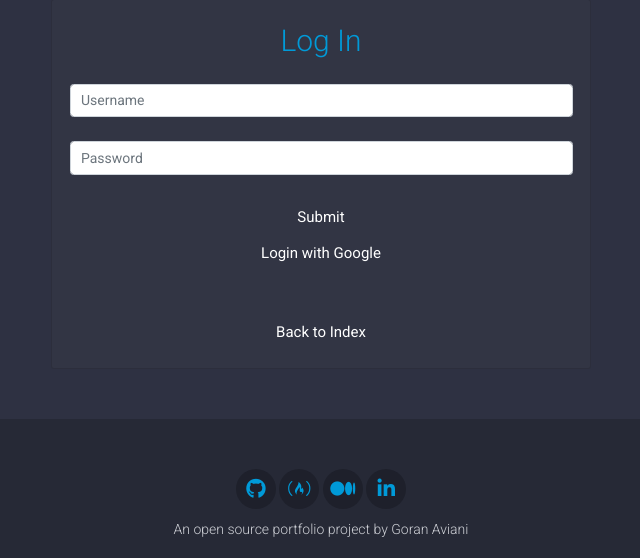
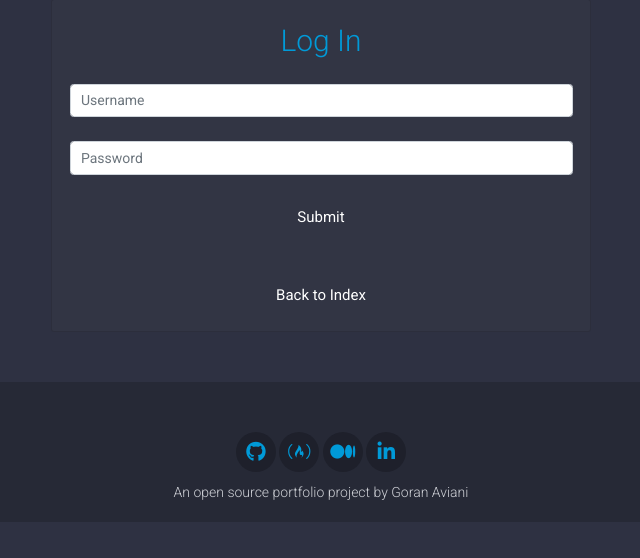
Before and after one commit to GoranAviani/incodaq_weather, a Django app: template templates/registration/login.html in a window 1280 px wide. Shown: the part 201-759 px from the top of the page, without its empty margins (319-959 px from the left). Run offline with Django 3.2, Linux system fonts and the light colour scheme; the template is opened without the code that fills it, so the values that code supplies are empty; parts of the project's set-up code (start-up, migrations or seed data) failed here and were passed over; some libraries are stand-ins or nearby versions.

Commit message:
removed google oauth2 login button

```diff
--- a/templates/registration/login.html
+++ b/templates/registration/login.html
@@ -32,7 +32,6 @@
 
                         </form>
                         <div class="form-row ">
-                            <a href="{% url 'social:begin' 'google-oauth2' %}" class='btn main-button btn-block normal-text' >Login with Google</a>
                         </div>
                         </br>
                         </br>
```
